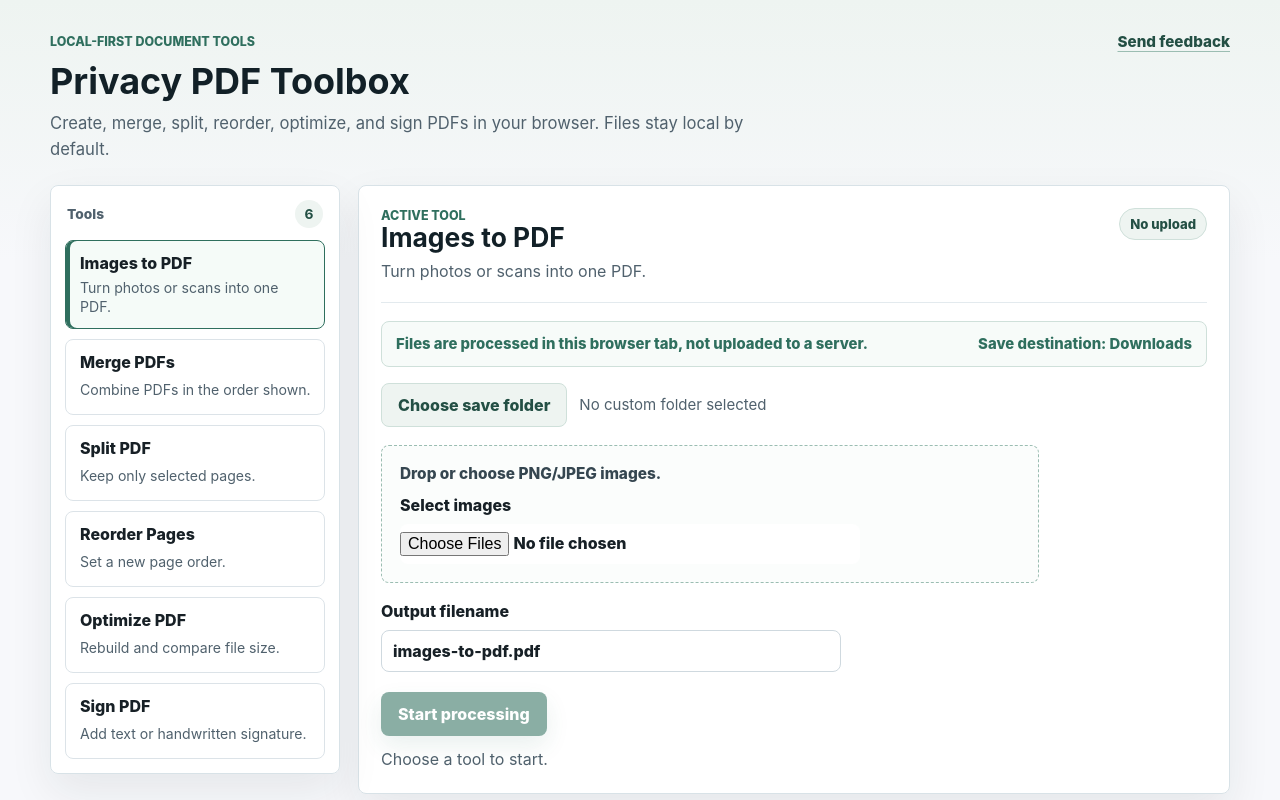
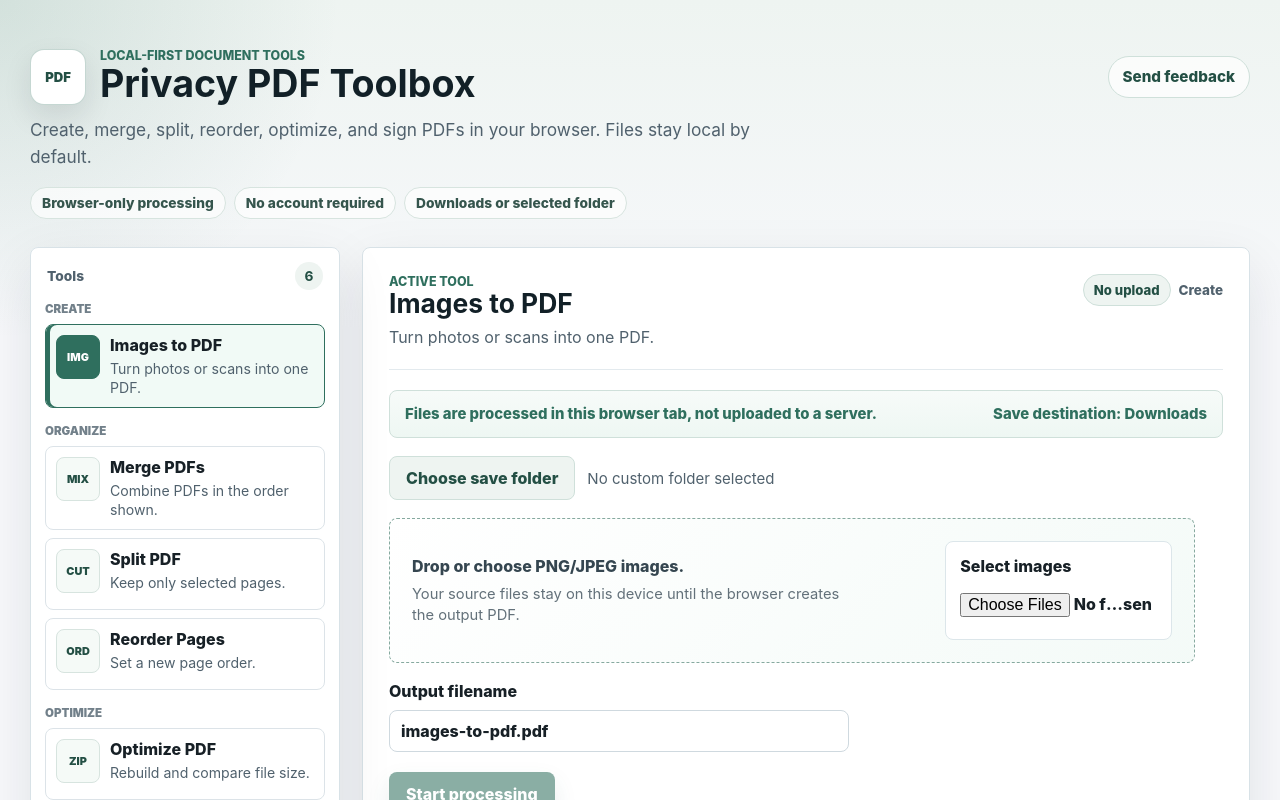
Before and after one commit to lordjun/app-builder, a React (Vite) app in the folder apps/privacy-first-pdf-toolbox/: page / in a window 1280 px wide. Shown: the top 800 px of the page. Built offline with nearby package versions, Linux system fonts and the light colour scheme.

Commit message:
Polish PDF toolbox commercial UI

```diff
--- a/apps/privacy-first-pdf-toolbox/src/App.tsx
+++ b/apps/privacy-first-pdf-toolbox/src/App.tsx
@@ -45,7 +45,9 @@ const TOOL_INPUTS: Record<Tool, {
   accept: string;
   cardDescription: string;
   cardLabel: string;
+  category: 'Create' | 'Organize' | 'Optimize' | 'Sign';
   dropZoneLabel: string;
+  icon: string;
   multiple: boolean;
   requirement: string;
   selectLabel: string;
@@ -54,7 +56,9 @@ const TOOL_INPUTS: Record<Tool, {
     accept: 'image/png,image/jpeg',
     cardDescription: 'Turn photos or scans into one PDF.',
     cardLabel: 'Images to PDF',
+    category: 'Create',
     dropZoneLabel: 'Image upload drop zone',
+    icon: 'IMG',
     multiple: true,
     requirement: 'Drop or choose PNG/JPEG images.',
     selectLabel: 'Select images',
@@ -63,7 +67,9 @@ const TOOL_INPUTS: Record<Tool, {
     accept: 'application/pdf',
     cardDescription: 'Combine PDFs in the order shown.',
     cardLabel: 'Merge PDFs',
+    category: 'Organize',
     dropZoneLabel: 'PDF merge upload drop zone',
+    icon: 'MIX',
     multiple: true,
     requirement: 'Drop or choose at least two PDF files.',
     selectLabel: 'Select PDFs',
@@ -72,7 +78,9 @@ const TOOL_INPUTS: Record<Tool, {
     accept: 'application/pdf',
     cardDescription: 'Keep only selected pages.',
     cardLabel: 'Split PDF',
+    category: 'Organize',
     dropZoneLabel: 'PDF split upload drop zone',
+    icon: 'CUT',
     multiple: false,
     requirement: 'Drop or choose one PDF, then enter pages to keep.',
     selectLabel: 'Select PDF',
@@ -81,7 +89,9 @@ const TOOL_INPUTS: Record<Tool, {
     accept: 'application/pdf',
     cardDescription: 'Set a new page order.',
     cardLabel: 'Reorder Pages',
+    category: 'Organize',
     dropZoneLabel: 'PDF reorder upload drop zone',
+    icon: 'ORD',
     multiple: false,
     requirement: 'Drop or choose one PDF, then enter the new page order.',
     selectLabel: 'Select PDF',
@@ -90,7 +100,9 @@ const TOOL_INPUTS: Record<Tool, {
     accept: 'application/pdf',
     cardDescription: 'Rebuild and compare file size.',
     cardLabel: 'Optimize PDF',
+    category: 'Optimize',
     dropZoneLabel: 'PDF optimize upload drop zone',
+    icon: 'ZIP',
     multiple: false,
     requirement: 'Drop or choose one PDF to optimize and compare file size.',
     selectLabel: 'Select PDF',
@@ -99,12 +111,21 @@ const TOOL_INPUTS: Record<Tool, {
     accept: 'application/pdf',
     cardDescription: 'Add text or handwritten signature.',
     cardLabel: 'Sign PDF',
+    category: 'Sign',
     dropZoneLabel: 'PDF signing upload drop zone',
+    icon: 'SIG',
     multiple: false,
     requirement: 'Drop or choose one PDF file.',
     selectLabel: 'Select PDF',
   },
 };
+
+const TOOL_CATEGORIES: Array<{ label: string; tools: Tool[] }> = [
+  { label: 'Create', tools: ['images'] },
+  { label: 'Organize', tools: ['merge', 'split', 'reorder'] },
+  { label: 'Optimize', tools: ['optimize'] },
+  { label: 'Sign', tools: ['sign'] },
+];
 
 export default function App() {
   const [tool, setTool] = useState<Tool>('images');
@@ -540,7 +561,10 @@ export default function App() {
       onDragOver={(event) => event.preventDefault()}
       onDrop={handleUploadDrop}
     >
+      <div>
         <p className="input-requirement">{inputConfig.requirement}</p>
+        <p className="dropzone-note">Your source files stay on this device until the browser creates the output PDF.</p>
+      </div>
       <label className="file-picker">
         {inputConfig.selectLabel}
         <input
@@ -556,14 +580,22 @@ export default function App() {
   return (
     <main className="app-shell">
       <section className="hero-panel" aria-labelledby="app-title">
-        <div className="hero-topline">
+        <div className="brand-bar">
+          <div className="brand-mark" aria-hidden="true">PDF</div>
+          <div className="brand-copy">
             <p className="eyebrow">Local-first document tools</p>
+            <h1 id="app-title">Privacy PDF Toolbox</h1>
+          </div>
           <a className="feedback-link" href={FEEDBACK_URL} target="_blank" rel="noreferrer">
             Send feedback
           </a>
         </div>
-        <h1 id="app-title">Privacy PDF Toolbox</h1>
         <p className="lede">Create, merge, split, reorder, optimize, and sign PDFs in your browser. Files stay local by default.</p>
+        <div className="hero-badges" aria-label="Product highlights">
+          <span>Browser-only processing</span>
+          <span>No account required</span>
+          <span>Downloads or selected folder</span>
+        </div>
       </section>
 
       <div className="toolbox-shell">
@@ -573,17 +605,28 @@ export default function App() {
             <strong>{Object.keys(TOOL_INPUTS).length}</strong>
           </div>
           <div className="tool-grid">
-            {Object.entries(TOOL_INPUTS).map(([toolKey, config]) => (
+            {TOOL_CATEGORIES.map((category) => (
+              <section className="tool-category" key={category.label} aria-label={`${category.label} tools`}>
+                <p className="category-label">{category.label}</p>
+                {category.tools.map((toolKey) => {
+                  const config = TOOL_INPUTS[toolKey];
+                  return (
                     <button
                       aria-label={config.cardLabel}
                       className={tool === toolKey ? 'tool-card active' : 'tool-card'}
                       key={toolKey}
                       type="button"
-                onClick={() => changeTool(toolKey as Tool)}
+                      onClick={() => changeTool(toolKey)}
                     >
+                      <span className="tool-icon" aria-hidden="true">{config.icon}</span>
+                      <span className="tool-copy">
                         <span className="tool-card-title">{config.cardLabel}</span>
                         <span className="tool-card-description">{config.cardDescription}</span>
+                      </span>
                     </button>
+                  );
+                })}
+              </section>
             ))}
           </div>
         </nav>
@@ -595,7 +638,10 @@ export default function App() {
               <h2>{inputConfig.cardLabel}</h2>
               <p>{inputConfig.cardDescription}</p>
             </div>
+            <div className="tool-summary">
               <span className="local-pill">No upload</span>
+              <span>{inputConfig.category}</span>
+            </div>
           </div>
           <div className="trust-bar" aria-label="Processing and save status">
             <p className="privacy-note">Files are processed in this browser tab, not uploaded to a server.</p>
--- a/apps/privacy-first-pdf-toolbox/src/styles.css
+++ b/apps/privacy-first-pdf-toolbox/src/styles.css
@@ -2,7 +2,8 @@
   font-family: Inter, ui-sans-serif, system-ui, -apple-system, BlinkMacSystemFont, "Segoe UI", sans-serif;
   color: #172026;
   background:
-    linear-gradient(180deg, #eef4f1 0, #f7f8fb 260px),
+    radial-gradient(circle at top left, rgba(47, 111, 94, 0.14), transparent 340px),
+    linear-gradient(180deg, #eef4f1 0, #f7f8fb 330px),
     #f7f8fb;
 }
 
@@ -21,21 +22,41 @@ button:disabled {
 }
 
 .app-shell {
-  width: min(1180px, calc(100% - 32px));
+  width: min(1220px, calc(100% - 32px));
   margin: 0 auto;
-  padding: 32px 0 44px;
+  padding: 28px 0 44px;
 }
 
 .hero-panel {
-  margin-bottom: 22px;
+  margin-bottom: 24px;
+  padding: 20px 0 4px;
 }
 
-.hero-topline {
+.brand-bar {
   display: flex;
   align-items: center;
-  justify-content: space-between;
-  gap: 16px;
-  margin-bottom: 10px;
+  gap: 14px;
+  margin-bottom: 12px;
+}
+
+.brand-mark {
+  display: grid;
+  width: 54px;
+  height: 54px;
+  flex: 0 0 54px;
+  place-items: center;
+  border: 1px solid rgba(47, 111, 94, 0.28);
+  border-radius: 14px;
+  background: #ffffff;
+  color: #234f44;
+  box-shadow: 0 12px 28px rgba(23, 32, 38, 0.1);
+  font-size: 0.82rem;
+  font-weight: 900;
+}
+
+.brand-copy {
+  min-width: 0;
+  flex: 1 1 auto;
 }
 
 .eyebrow,
@@ -49,11 +70,18 @@ button:disabled {
 }
 
 .feedback-link {
+  display: inline-flex;
+  min-height: 40px;
+  align-items: center;
+  justify-content: center;
+  border: 1px solid #cfe0da;
+  border-radius: 999px;
+  padding: 0 14px;
+  background: rgba(255, 255, 255, 0.72);
   color: #234f44;
   font-size: 0.95rem;
   font-weight: 800;
-  text-decoration-color: #9bbdb2;
-  text-underline-offset: 4px;
+  text-decoration: none;
 }
 
 .feedback-link:hover {
@@ -68,7 +96,7 @@ h2 {
 }
 
 h1 {
-  font-size: 2.25rem;
+  font-size: 2.35rem;
 }
 
 h2 {
@@ -79,14 +107,34 @@ h2 {
   max-width: 720px;
   margin: 10px 0 0;
   color: #50616d;
-  font-size: 1.04rem;
+  font-size: 1.08rem;
   line-height: 1.55;
+}
+
+.hero-badges {
+  display: flex;
+  flex-wrap: wrap;
+  gap: 8px;
+  margin-top: 16px;
+}
+
+.hero-badges span {
+  display: inline-flex;
+  min-height: 30px;
+  align-items: center;
+  border: 1px solid #d7e4df;
+  border-radius: 999px;
+  padding: 0 11px;
+  background: rgba(255, 255, 255, 0.68);
+  color: #35554d;
+  font-size: 0.86rem;
+  font-weight: 800;
 }
 
 .toolbox-shell {
   display: grid;
-  grid-template-columns: 290px minmax(0, 1fr);
-  gap: 18px;
+  grid-template-columns: 310px minmax(0, 1fr);
+  gap: 22px;
   align-items: start;
 }
 
@@ -94,8 +142,8 @@ h2 {
 .workspace {
   border: 1px solid #d8e2e7;
   border-radius: 8px;
-  background: rgba(255, 255, 255, 0.96);
-  box-shadow: 0 18px 44px rgba(23, 32, 38, 0.08);
+  background: rgba(255, 255, 255, 0.98);
+  box-shadow: 0 20px 54px rgba(23, 32, 38, 0.1);
 }
 
 .tool-rail {
@@ -127,21 +175,55 @@ h2 {
 
 .tool-grid {
   display: grid;
-  gap: 10px;
+  gap: 16px;
+}
+
+.tool-category {
+  display: grid;
+  gap: 8px;
+}
+
+.category-label {
+  margin: 0;
+  color: #72808a;
+  font-size: 0.72rem;
+  font-weight: 900;
+  letter-spacing: 0;
+  text-transform: uppercase;
 }
 
 .tool-card {
   display: grid;
-  gap: 5px;
-  min-height: 76px;
+  grid-template-columns: 44px minmax(0, 1fr);
+  gap: 10px;
+  min-height: 72px;
   width: 100%;
   border: 1px solid #dce3e8;
   border-radius: 8px;
-  padding: 12px 12px 12px 14px;
+  padding: 10px;
   background: #ffffff;
   color: #172026;
   cursor: pointer;
   text-align: left;
+}
+
+.tool-icon {
+  display: grid;
+  width: 42px;
+  height: 42px;
+  place-items: center;
+  border: 1px solid #d7e4df;
+  border-radius: 8px;
+  background: #f5faf7;
+  color: #234f44;
+  font-size: 0.68rem;
+  font-weight: 900;
+}
+
+.tool-copy {
+  display: grid;
+  gap: 4px;
+  min-width: 0;
 }
 
 .tool-card-title {
@@ -161,13 +243,19 @@ h2 {
 
 .active {
   border-color: #2f6f5e;
-  background: #f5fbf8;
+  background: #f1faf6;
   box-shadow: inset 4px 0 0 #2f6f5e;
+}
+
+.active .tool-icon {
+  border-color: #2f6f5e;
+  background: #2f6f5e;
+  color: #ffffff;
 }
 
 .workspace {
   min-width: 0;
-  padding: 22px;
+  padding: 26px;
 }
 
 .workspace-header {
@@ -175,8 +263,8 @@ h2 {
   justify-content: space-between;
   gap: 18px;
   align-items: flex-start;
-  margin-bottom: 18px;
-  padding-bottom: 18px;
+  margin-bottom: 20px;
+  padding-bottom: 20px;
   border-bottom: 1px solid #e3eaee;
 }
 
@@ -185,6 +273,17 @@ h2 {
   margin: 8px 0 0;
   color: #50616d;
   line-height: 1.45;
+}
+
+.tool-summary {
+  display: flex;
+  align-items: center;
+  flex-wrap: wrap;
+  justify-content: flex-end;
+  gap: 8px;
+  color: #50616d;
+  font-size: 0.84rem;
+  font-weight: 800;
 }
 
 .local-pill {
@@ -203,11 +302,11 @@ h2 {
   grid-template-columns: minmax(0, 1fr) auto;
   gap: 12px;
   align-items: center;
-  margin-bottom: 16px;
-  padding: 12px 14px;
+  margin-bottom: 18px;
+  padding: 13px 15px;
   border: 1px solid #cfe0da;
   border-radius: 8px;
-  background: #f7fbf9;
+  background: linear-gradient(180deg, #f7fbf9, #eef7f3);
 }
 
 .privacy-note,
@@ -236,12 +335,16 @@ h2 {
 
 .upload-zone {
   display: grid;
-  gap: 12px;
-  max-width: 620px;
-  padding: 18px;
-  border: 1px dashed #9bbdb2;
+  grid-template-columns: minmax(0, 1fr) minmax(220px, 0.44fr);
+  gap: 18px;
+  max-width: 760px;
+  align-items: center;
+  padding: 22px;
+  border: 1px dashed #86a99f;
   border-radius: 8px;
-  background: #fbfdfc;
+  background:
+    linear-gradient(135deg, rgba(255, 255, 255, 0.95), rgba(243, 250, 247, 0.95)),
+    #fbfdfc;
 }
 
 .drag-active {
@@ -252,8 +355,16 @@ h2 {
 .input-requirement {
   margin: 0;
   color: #354650;
-  font-size: 0.96rem;
+  font-size: 1rem;
   font-weight: 800;
+}
+
+.dropzone-note {
+  max-width: 430px;
+  margin: 8px 0 0;
+  color: #63717a;
+  font-size: 0.92rem;
+  line-height: 1.45;
 }
 
 .file-picker,
@@ -267,6 +378,11 @@ h2 {
 
 .file-picker {
   max-width: 460px;
+  justify-self: stretch;
+  padding: 14px;
+  border: 1px solid #dce6ea;
+  border-radius: 8px;
+  background: #ffffff;
 }
 
 .file-picker input,
@@ -488,12 +604,18 @@ h2 {
     padding: 24px 0 36px;
   }
 
-  .hero-topline,
+  .brand-bar,
   .workspace-header,
   .trust-bar {
     align-items: flex-start;
     grid-template-columns: 1fr;
     flex-direction: column;
+  }
+
+  .brand-mark {
+    width: 48px;
+    height: 48px;
+    flex-basis: 48px;
   }
 
   h1 {
@@ -516,8 +638,20 @@ h2 {
     grid-template-columns: repeat(2, minmax(0, 1fr));
   }
 
+  .tool-category {
+    align-content: start;
+  }
+
   .tool-card {
     min-height: 94px;
+  }
+
+  .upload-zone {
+    grid-template-columns: 1fr;
+  }
+
+  .tool-summary {
+    justify-content: flex-start;
   }
 
   .save-row,
```
Also changed, not shown: 1 other file (tests, documents, lock files or other folders). Lines whose indentation alone changed are shown as unchanged.
